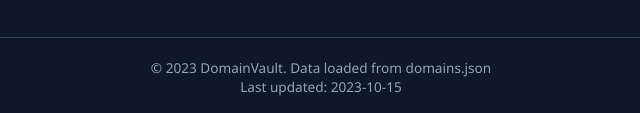
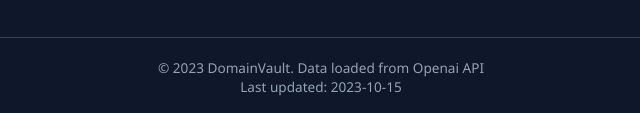
Before and after one commit to DONxFURY/TESTING-V1, a plain HTML site: page index.html in a window 1280 px wide. Shown: the part 3068-3181 px from the top of the page, 319-959 px from the left. Drawn offline with Linux system fonts and the light colour scheme.

Commit message:
Update copyright notice and data source in footer

```diff
--- a/index.html
+++ b/index.html
@@ -747,7 +747,7 @@
                 </div>
             </div>
             <div class="copyright">
-                &copy; 2023 DomainVault. Data loaded from domains.json<br>
+                &copy; 2023 DomainVault. Data loaded from Openai API<br>
                 Last updated: <span id="lastUpdated"></span>
             </div>
         </div>
```
